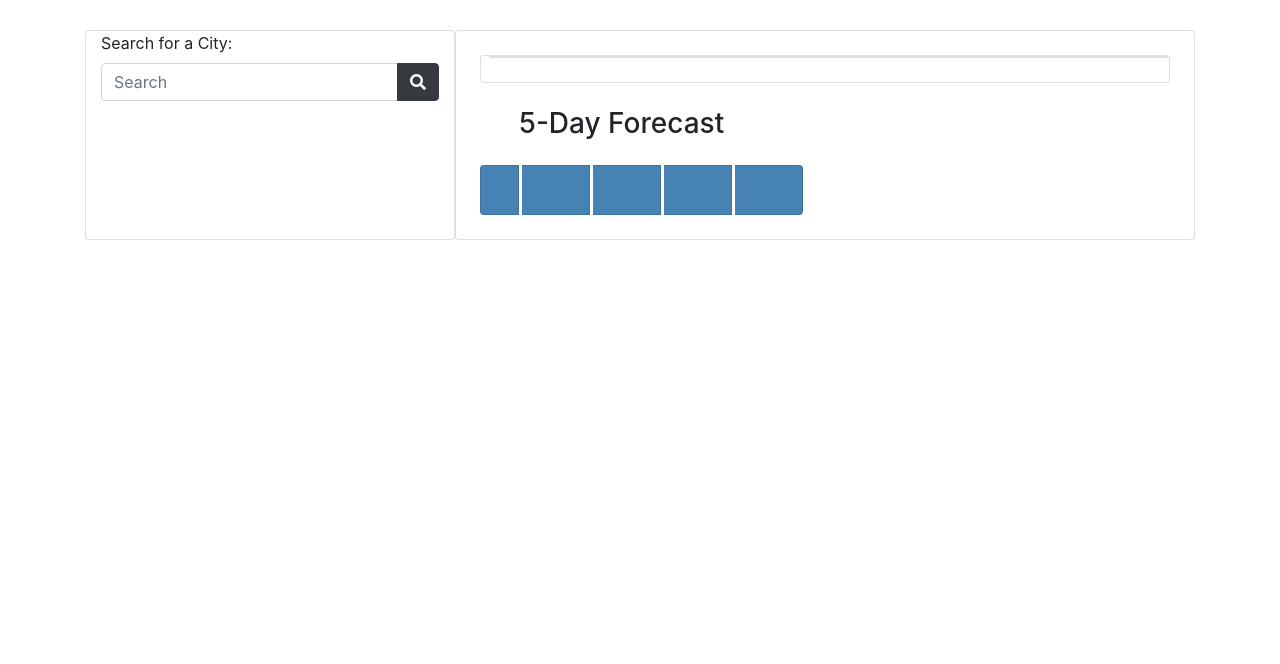
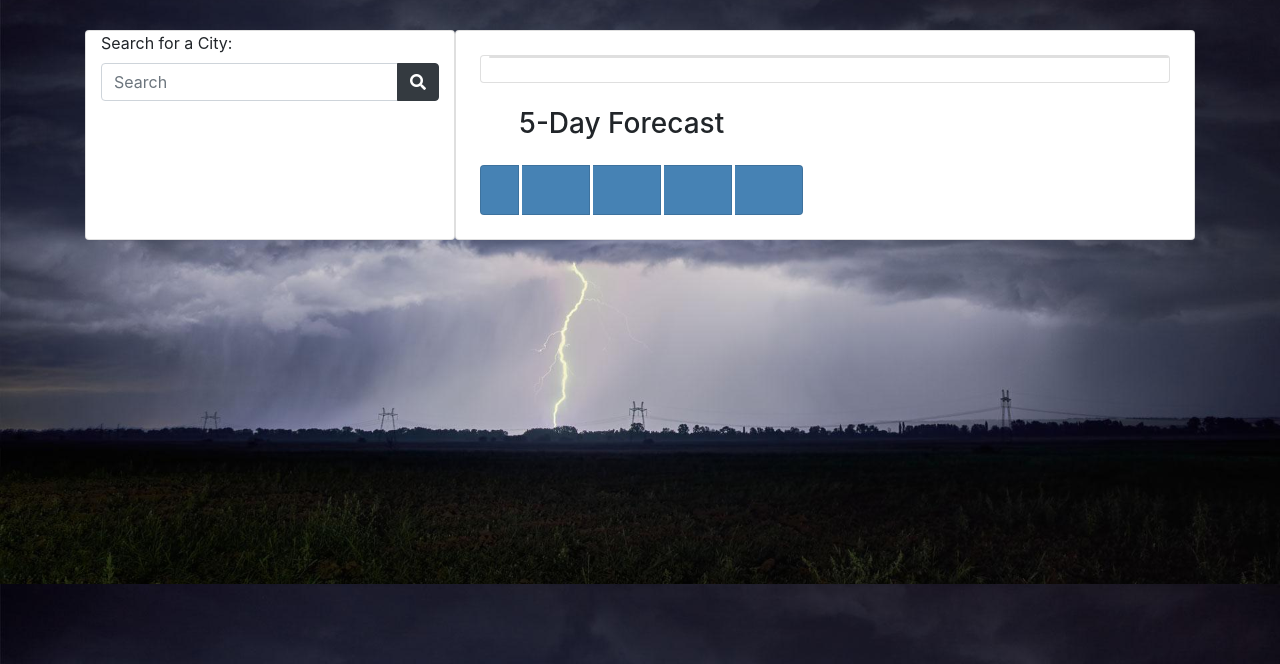
Before and after one commit to Kiserry21/WeatherDashboard, a plain HTML site: page index.html in a window 1280 px wide. Shown: the part 136-800 px from the top of the page. Drawn offline with nearby package versions, Linux system fonts and the light colour scheme.

Commit message:
updated the background cover image file

```diff
--- a/assets/css/style.css
+++ b/assets/css/style.css
@@ -1,6 +1,6 @@
 body {
     background-size: cover;
-    background-image: url(../assets/images/BGweather.jpeg);
+    background-image: url(/assets/images/BGweather.jpeg);
   }
 
 
```
